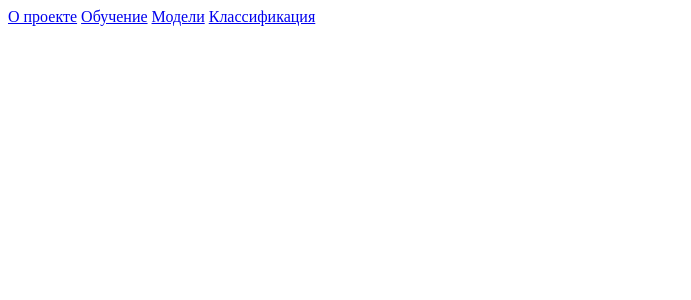
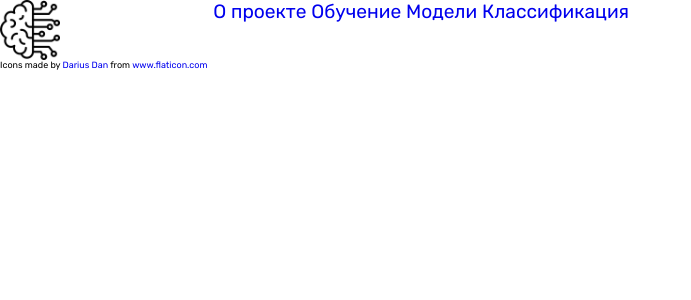
Before and after one commit to ezmade/DDoS-attack-detector, a Flask app: page / in a window 1280 px wide. Shown: the top 300 px of the page, without its empty margins (0-691 px from the left). Run offline with Flask 2, Linux system fonts and the light colour scheme; parts of the project's set-up code (start-up, migrations or seed data) failed here and were passed over.

Commit message:
Added simple CSS

```diff
--- a/app.py
+++ b/app.py
@@ -41,7 +41,10 @@ def classification():
         modelname = form.classification_model.data
         try:
             prediction = predict_ddos_attack(f'models/{modelname}', input_file)
-            form.result.text = f'Результат: {prediction[0]}'
+            if prediction[0]==0:
+                form.result.text = f'Результат: OK'
+            else:
+                form.result.text = f'Результат: Bad traffic'
         except:
             return 'Something goes wrong! Try again', 400
     return render_template('classification.html', form=form)
--- a/static/css/style.css
+++ b/static/css/style.css
@@ -0,0 +1,35 @@
+@import url('https://fonts.googleapis.com/css2?family=Rubik:display=swap');
+
+* {
+    padding: 0;
+    margin: 0;
+}
+
+a {
+    text-decoration: none;
+}
+
+body {
+    font-family: 'Rubik', sans-serif;
+    font-weight: 400;
+    font-size: larger;
+}
+
+nav {
+    display: grid;
+    grid-template-columns: 1fr 5fr;
+}
+
+.logo {
+    width: 60px;
+    height: auto;
+}
+
+.nav_var {
+    text-align: end;
+}
+
+.logo_copyright {
+    font-weight: lighter;
+    font-size: xx-small;
+}
--- a/templates/about.html
+++ b/templates/about.html
@@ -5,6 +5,7 @@
     <meta name="viewport" content="width=device-width, initial-scale=1.0">
     <title>О проекте</title>
     <link rel="shortcut icon" href="static/favicon.ico">
+    <link rel="stylesheet" href="static/css/style.css">
 </head>
 <body>
     <a class="link" href="/">На главную</a>
--- a/templates/classification.html
+++ b/templates/classification.html
@@ -11,8 +11,11 @@
     <form action="" method="POST" class="form-classification">
         {{ form.csrf_token }}
         {{ form.classification_model.label() }} {{ form.classification_model() }}
+        <br>
         {{ form.input_file.label() }} {{ form.input_file() }}
+        <br>
         <button type="submit">Загрузить</button>
+        <br><br>
         {{ form.result() }}
     </form>
 </body>
--- a/templates/index.html
+++ b/templates/index.html
@@ -5,10 +5,12 @@
     <meta name="viewport" content="width=device-width, initial-scale=1.0">
     <title>ANN for DDoS Attack Detection</title>
     <link rel="shortcut icon" href="static/favicon.ico">
+    <link rel="stylesheet" href="static/css/style.css">
 </head>
 <body>
     <header>
           <nav>
+            <img class="logo" src="static/logo.png">
             <div class="nav_bar">
               <a class="link" href="about">О проекте</a>
               <a class="link" href="learning">Обучение</a>
@@ -19,4 +21,11 @@
       </header>
 
 </body>
+
+<div class='logo_copyright'>
+  Icons made by
+  <a href="https://www.flaticon.com/authors/darius-dan" title="Darius Dan">Darius Dan</a>
+  from
+  <a href="https://www.flaticon.com/" title="Flaticon">www.flaticon.com</a>
+</div>
 </html>
--- a/templates/learning.html
+++ b/templates/learning.html
@@ -5,6 +5,7 @@
     <meta name="viewport" content="width=device-width, initial-scale=1.0">
     <title>Обучение модели</title>
     <link rel="shortcut icon" href="static/favicon.ico">
+    <link rel="stylesheet" href="static/css/style.css">
 </head>
 <body>
     <a class="link" href="/">На главную</a>
--- a/templates/model.html
+++ b/templates/model.html
@@ -5,6 +5,7 @@
   <meta name="viewport" content="width=device-width, initial-scale=1.0">
   <title>Модели</title>
   <link rel="shortcut icon" href="static/favicon.ico">
+  <link rel="stylesheet" href="static/css/style.css">
 </head>
 <body>
   <a class="link" href="/">На главную</a>
```
Also changed, not shown: static/logo.png (added).
